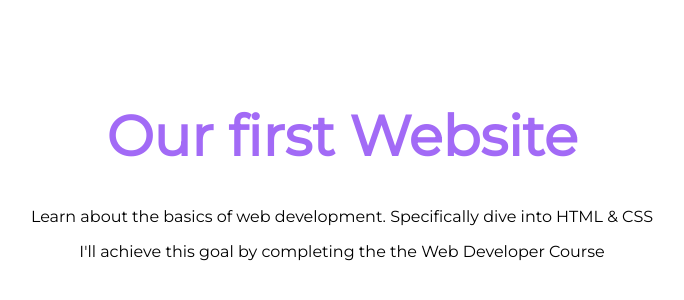
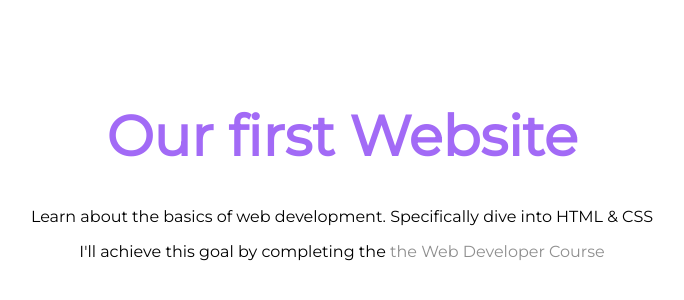
Before and after one commit to ptchblvck/dc-web-developer, a plain HTML site: page index.html in a window 1280 px wide. Shown: the part 136-436 px from the top of the page, without its empty margins (298-982 px from the left). Drawn offline with Linux system fonts and the light colour scheme.

```diff
--- a/style.css
+++ b/style.css
@@ -20,7 +20,7 @@
 
 .webdev-link {
     text-decoration: none;
-    color: #000;
+    color: #8f8f8f;
 }
 
 .webdev-link:hover {
```
